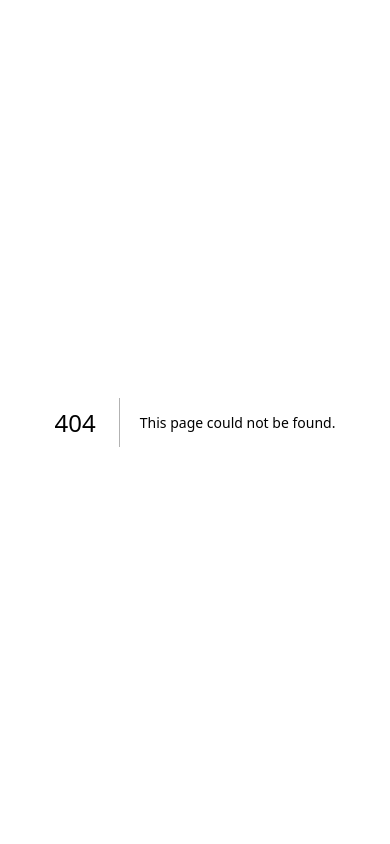
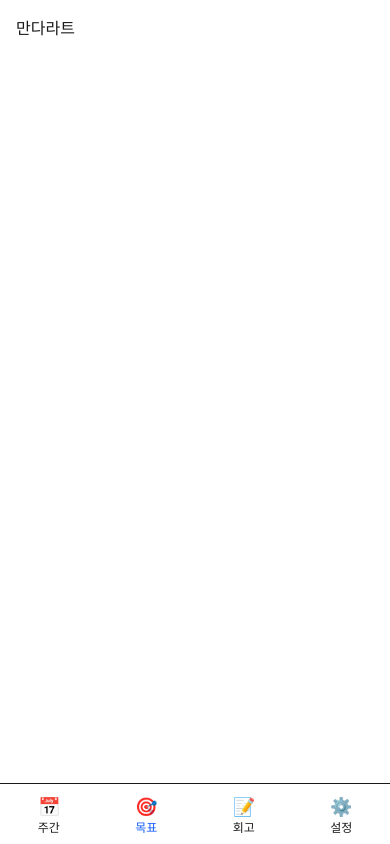
Before and after one commit to young538/Binder, a Next.js app: page /mandalart in a window 390 px wide. Before the commit this address had no page. Built offline with nearby package versions, Linux system fonts and the light colour scheme.

Commit message:
feat: routing scaffold with responsive nav and root redirect

```diff
--- /dev/null
+++ b/app/(app)/layout.tsx
@@ -0,0 +1,12 @@
+import { TopNav } from '@/components/nav/TopNav';
+import { BottomNav } from '@/components/nav/BottomNav';
+
+export default function AppLayout({ children }: { children: React.ReactNode }) {
+  return (
+    <>
+      <TopNav />
+      <main className="pb-16 lg:pb-0">{children}</main>
+      <BottomNav />
+    </>
+  );
+}
--- /dev/null
+++ b/app/(app)/mandalart/page.tsx
@@ -0,0 +1,3 @@
+export default function MandalartPage() {
+  return <div className="p-4">만다라트</div>;
+}
--- /dev/null
+++ b/app/(app)/retrospective/week/[isoweek]/page.tsx
@@ -0,0 +1,4 @@
+export default async function WeeklyRetroPage({ params }: { params: Promise<{ isoweek: string }> }) {
+  const { isoweek } = await params;
+  return <div className="p-4">주간 회고 {isoweek}</div>;
+}
--- /dev/null
+++ b/app/(app)/settings/page.tsx
@@ -0,0 +1,3 @@
+export default function SettingsPage() {
+  return <div className="p-4">설정</div>;
+}
--- /dev/null
+++ b/app/(app)/week/[isoweek]/page.tsx
@@ -0,0 +1,4 @@
+export default async function WeekPage({ params }: { params: Promise<{ isoweek: string }> }) {
+  const { isoweek } = await params;
+  return <div className="p-4">주간 뷰 {isoweek}</div>;
+}
--- /dev/null
+++ b/app/login/page.tsx
@@ -0,0 +1,3 @@
+export default function LoginPage() {
+  return <div className="p-8">로그인 (구현 예정)</div>;
+}
--- a/app/page.tsx
+++ b/app/page.tsx
@@ -1,3 +1,7 @@
-export default function Home() {
-  return <main className="p-8"><h1 className="text-2xl font-bold">3P 바인더</h1></main>;
+import { redirect } from 'next/navigation';
+import { toIsoWeek } from '@/lib/utils/date';
+
+export default function RootPage() {
+  const week = toIsoWeek(new Date());
+  redirect(`/week/${week}`);
 }
--- /dev/null
+++ b/components/nav/BottomNav.tsx
@@ -0,0 +1,32 @@
+'use client';
+import Link from 'next/link';
+import { usePathname } from 'next/navigation';
+import { toIsoWeek } from '@/lib/utils/date';
+
+const items = [
+  { label: '주간', icon: '📅', basePath: '/week', href: () => `/week/${toIsoWeek(new Date())}` },
+  { label: '목표', icon: '🎯', basePath: '/mandalart', href: () => '/mandalart' },
+  { label: '회고', icon: '📝', basePath: '/retrospective', href: () => `/retrospective/week/${toIsoWeek(new Date())}` },
+  { label: '설정', icon: '⚙️', basePath: '/settings', href: () => '/settings' },
+];
+
+export const BottomNav = () => {
+  const path = usePathname();
+  return (
+    <nav className="lg:hidden fixed bottom-0 inset-x-0 flex border-t bg-white dark:bg-black z-30">
+      {items.map(i => {
+        const active = path.startsWith(i.basePath);
+        return (
+          <Link
+            key={i.basePath}
+            href={i.href()}
+            className={`flex-1 text-center py-2 text-xs ${active ? 'text-blue-600' : ''}`}
+          >
+            <div className="text-lg">{i.icon}</div>
+            <div>{i.label}</div>
+          </Link>
+        );
+      })}
+    </nav>
+  );
+};
--- /dev/null
+++ b/components/nav/TopNav.tsx
@@ -0,0 +1,29 @@
+'use client';
+import Link from 'next/link';
+import { usePathname } from 'next/navigation';
+import { toIsoWeek } from '@/lib/utils/date';
+
+const links = [
+  { label: '📅 주간', basePath: '/week', href: () => `/week/${toIsoWeek(new Date())}` },
+  { label: '🎯 만다라트', basePath: '/mandalart', href: () => '/mandalart' },
+  { label: '📝 회고', basePath: '/retrospective', href: () => `/retrospective/week/${toIsoWeek(new Date())}` },
+  { label: '⚙️ 설정', basePath: '/settings', href: () => '/settings' },
+];
+
+export const TopNav = () => {
+  const path = usePathname();
+  return (
+    <nav className="hidden lg:flex items-center gap-4 border-b px-6 py-3 bg-blue-600 text-white">
+      <span className="font-bold mr-auto">3P 바인더</span>
+      {links.map(l => (
+        <Link
+          key={l.basePath}
+          href={l.href()}
+          className={`px-3 py-1 rounded ${path.startsWith(l.basePath) ? 'bg-blue-800' : 'hover:bg-blue-700'}`}
+        >
+          {l.label}
+        </Link>
+      ))}
+    </nav>
+  );
+};
```
